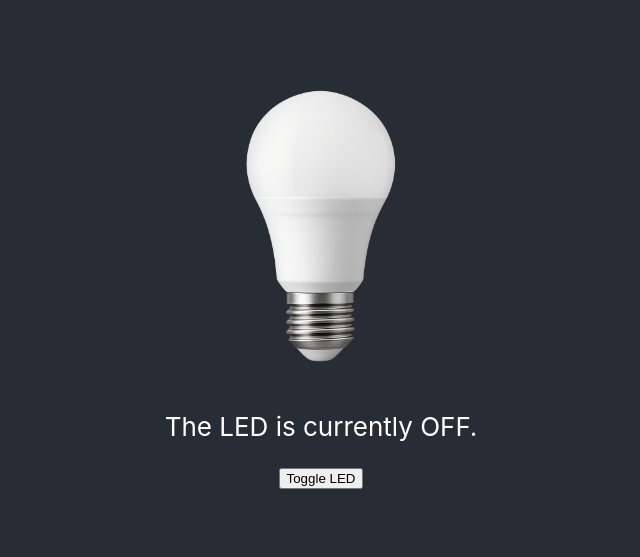
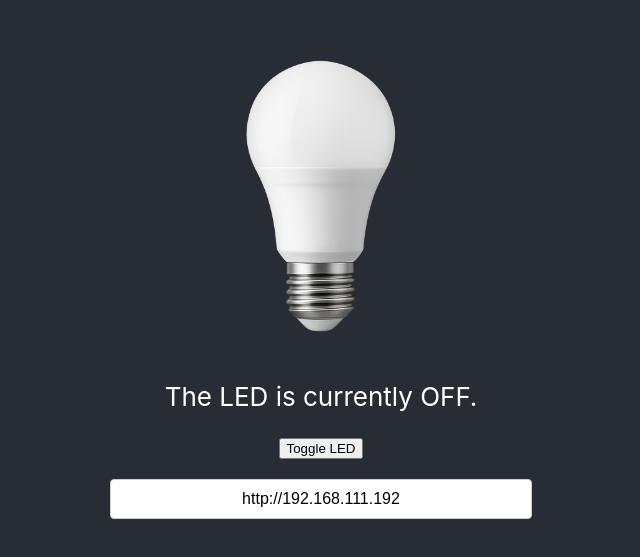
Before and after one commit to baliganorbi/react-led-toggle-app, a React (Create React App) app: page / in a window 1280 px wide. Shown: the part 123-680 px from the top of the page, without its empty margins (319-959 px from the left). Built offline with nearby package versions, Linux system fonts and the light colour scheme.

Commit message:
Add input field for server URL

```diff
--- a/src/App.css
+++ b/src/App.css
@@ -27,3 +27,14 @@
 .App-link {
   color: #61dafb;
 }
+
+.App-input {
+  margin-top: 20px;
+  padding: 10px;
+  font-size: 16px;
+  border: 1px solid #ccc;
+  border-radius: 4px;
+  width: 80%;
+  max-width: 400px;
+  text-align: center;
+}
--- a/src/App.js
+++ b/src/App.js
@@ -5,13 +5,16 @@ import './App.css';
 
 function App() {
   const [isLedOn, setIsLedOn] = useState(false);
+  const [serverUrl, setServerUrl] = useState('http://192.168.111.192');
 
   const toggleLed = async () => {
     const newState = !isLedOn;
     setIsLedOn(newState);
+    const newStateText = newState ? 'ON' : 'OFF';
+    const url = `${serverUrl}/?LED=${newStateText}`;
 
     try {
-      const response = await fetch('http://example.com/api/led', {
+      const response = await fetch(url, {
         method: 'POST',
         headers: {
           'Content-Type': 'application/json',
@@ -27,6 +30,10 @@ function App() {
     }
   };
 
+  const handleUrlChange = (event) => {
+    setServerUrl(event.target.value);
+  };
+
   return (
     <div className="App">
       <header className="App-header">
@@ -35,6 +42,13 @@ function App() {
         <button onClick={toggleLed} className="App-button">
           Toggle LED
         </button>
+        <input
+          type="text"
+          value={serverUrl}
+          onChange={handleUrlChange}
+          placeholder="Enter server URL"
+          className="App-input"
+        />
       </header>
     </div>
   );
```
